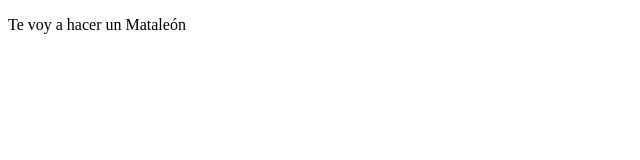
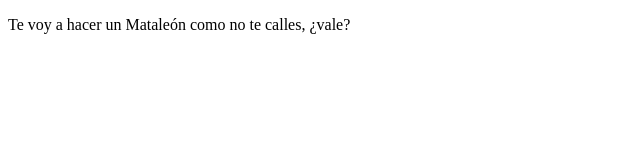
Before and after one commit to saulmnz/GITCODE, a plain HTML site: page index.html in a window 1280 px wide. Shown: the whole page, without its empty margins (0-640 px from the left). Drawn offline with Linux system fonts and the light colour scheme.

Commit message:
1er commit

```diff
--- a/index.html
+++ b/index.html
@@ -7,7 +7,7 @@
 </head>
 <body>
     <p>
-        Te voy a hacer un Mataleón
+        Te voy a hacer un Mataleón como no te calles, ¿vale?
     </p>
 </body>
 </html>
```
